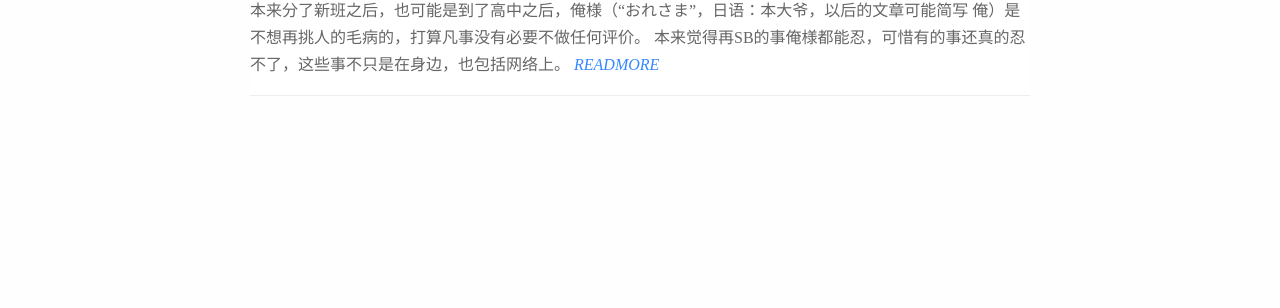
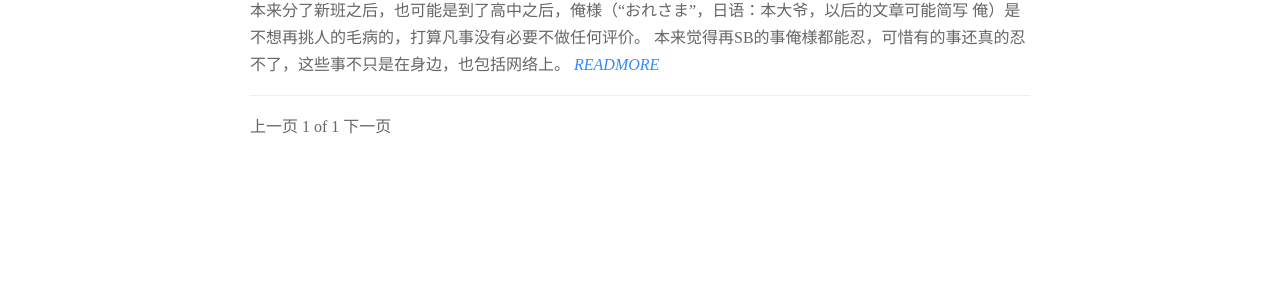
Before and after one commit to telechoc/telechoc.github.io, a Jekyll site: the page built from index.html, in a window 1280 px wide. Shown: the part 129-437 px from the top of the page. Built offline with Jekyll 4.4.1, drawn with Linux system fonts in a browser that asks for light colours; the list of posts is cut into pages by our own code.

Commit message:
Update index.html

```diff
--- a/index.html
+++ b/index.html
@@ -2,9 +2,29 @@
 layout: default
 ---
 
-{% for post in site.posts %}
+{% for post in paginator.posts %}
 <div class="post-card">
     <div class="post-meta"><a href="{{ post.url }}" class="post-title">{{ post.title }}</a> <span class="post-date">{{ post.date | date: '%y/%m/%d'}}</span></div>
     <span>{{ post.excerpt | strip_html }}</span><span class="readmore"><a href="{{ post.url }}">READMORE</a></span>
 </div>
 {% endfor %}
+
+<div class="paginator">
+{% if paginator.previous_page %}
+    {% if paginator.previous_page == 1 %}
+        <a href="{{ site.url }}">上一页</a>
+    {% else %}
+        <a href="{{ site.url }}/page{{ paginator.previous_page }}">上一页</a>
+    {% endif %}
+{% else %}
+    <span>上一页</span>
+{% endif %}
+
+{{ paginator.page }} of {{ paginator.total_pages }}
+
+{% if paginator.next_page %}
+    <a href="{{ site.url }}/page{{ paginator.next_page }}">下一页</a>
+{% else %}
+    <span>下一页</span>
+{% endif %}
+</div>
```
